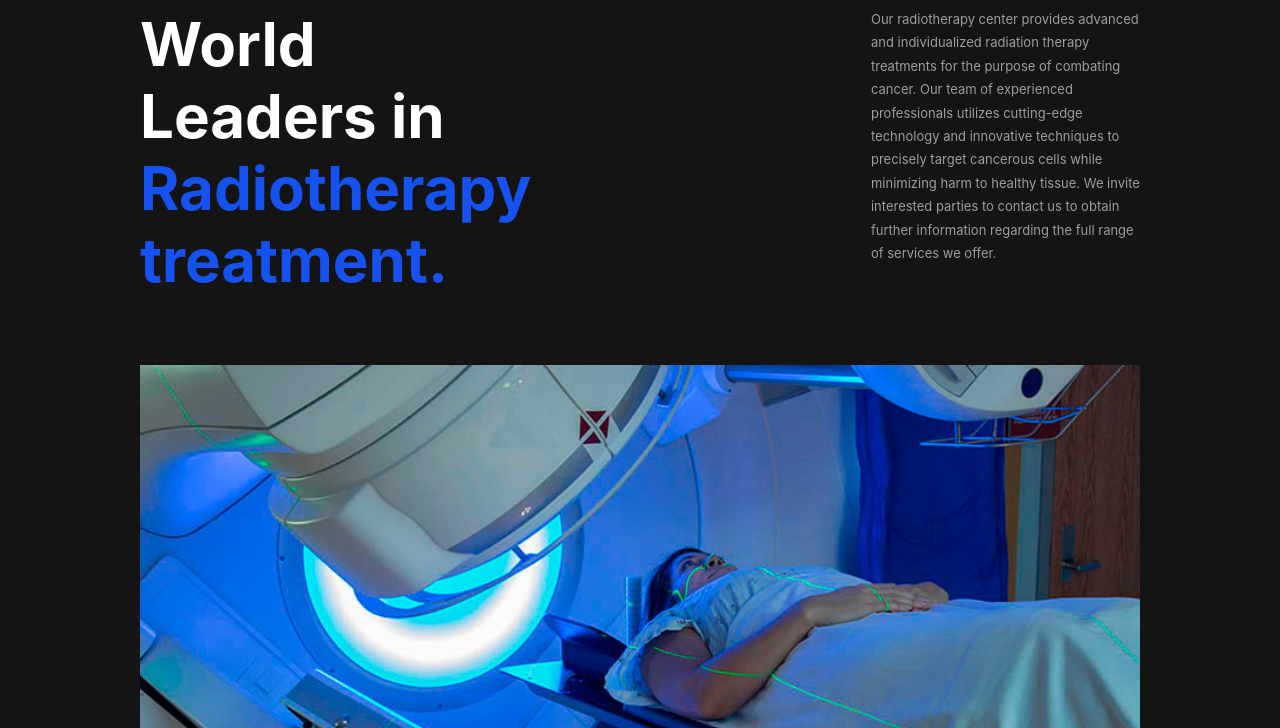
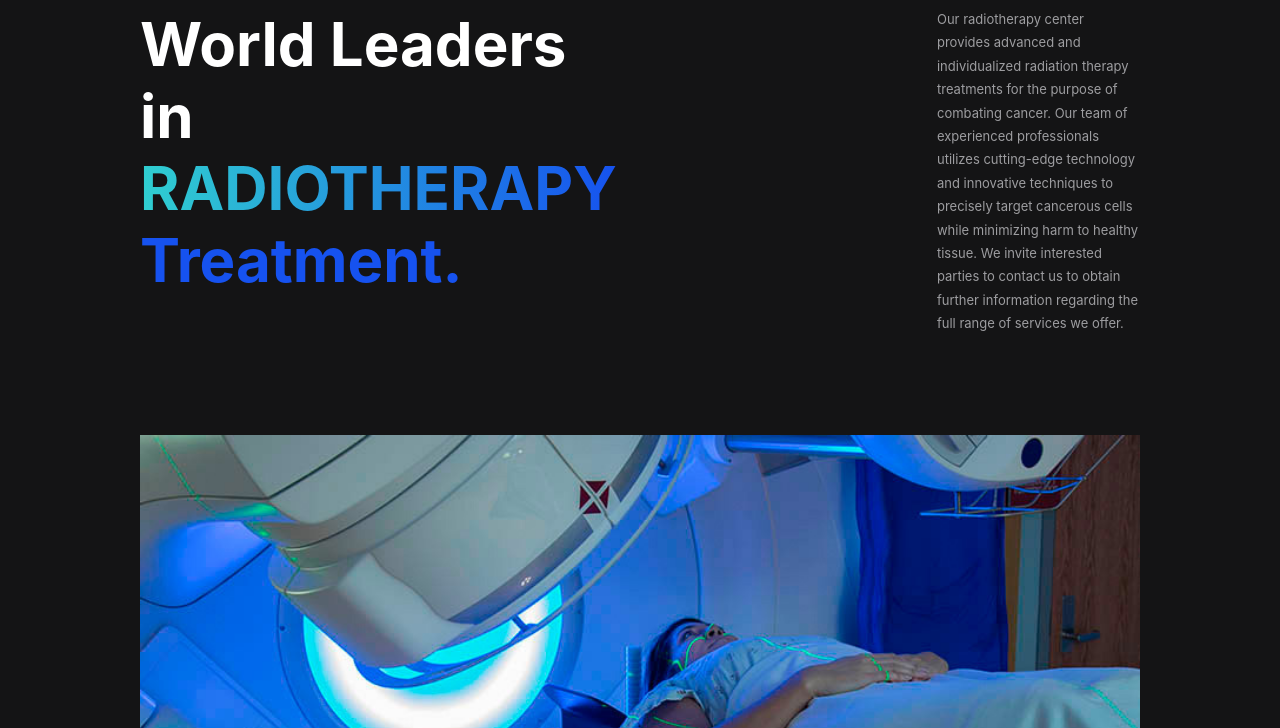
Before and after one commit to ZiadMeligy/Decellify-WebAPP, a plain HTML site: page index.html in a window 1280 px wide. Shown: the part 72-800 px from the top of the page. Drawn offline with Linux system fonts and the light colour scheme.

Commit message:
gradient title

```diff
--- a/index.html
+++ b/index.html
@@ -50,7 +50,7 @@
             <div class="header-text">
               <h1>
                 World Leaders in
-                <span class="color-words">Radiotherapy treatment.</span>
+                <span class="color-words"><span class="grad-text">Radiotherapy</span> Treatment.</span>
               </h1>
               <br /><br /><br />
               <!--              added-->
--- a/styles/style.css
+++ b/styles/style.css
@@ -497,3 +497,11 @@ nav a {
   max-width: 600px;
   max-height: 500px;
 }
+
+.grad-text{
+  text-transform: uppercase;
+	background: linear-gradient(to right, #30CFD0 0%, #1652ef 100%);
+	-webkit-background-clip: text;
+	-webkit-text-fill-color: transparent;
+
+}
```
